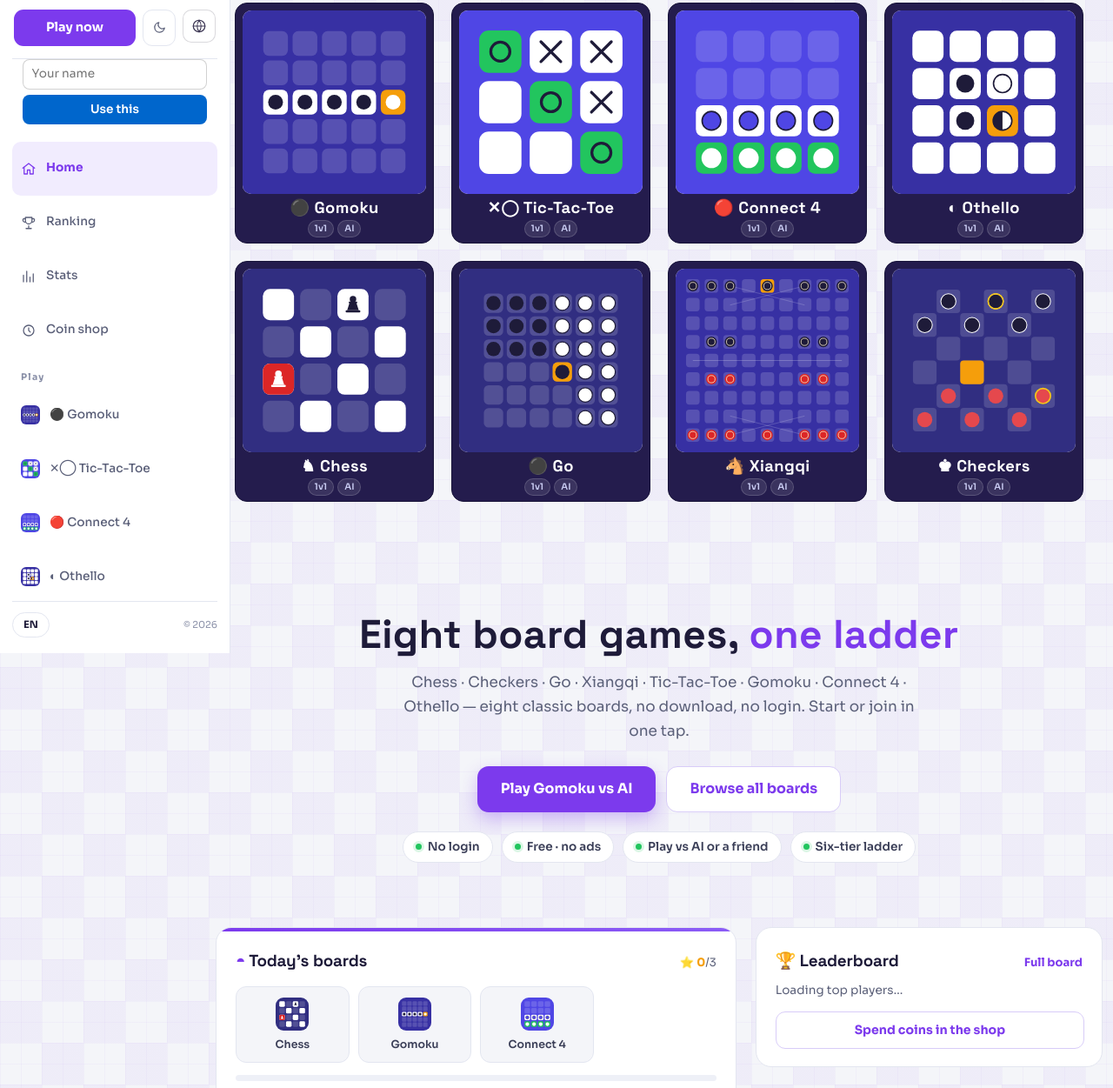
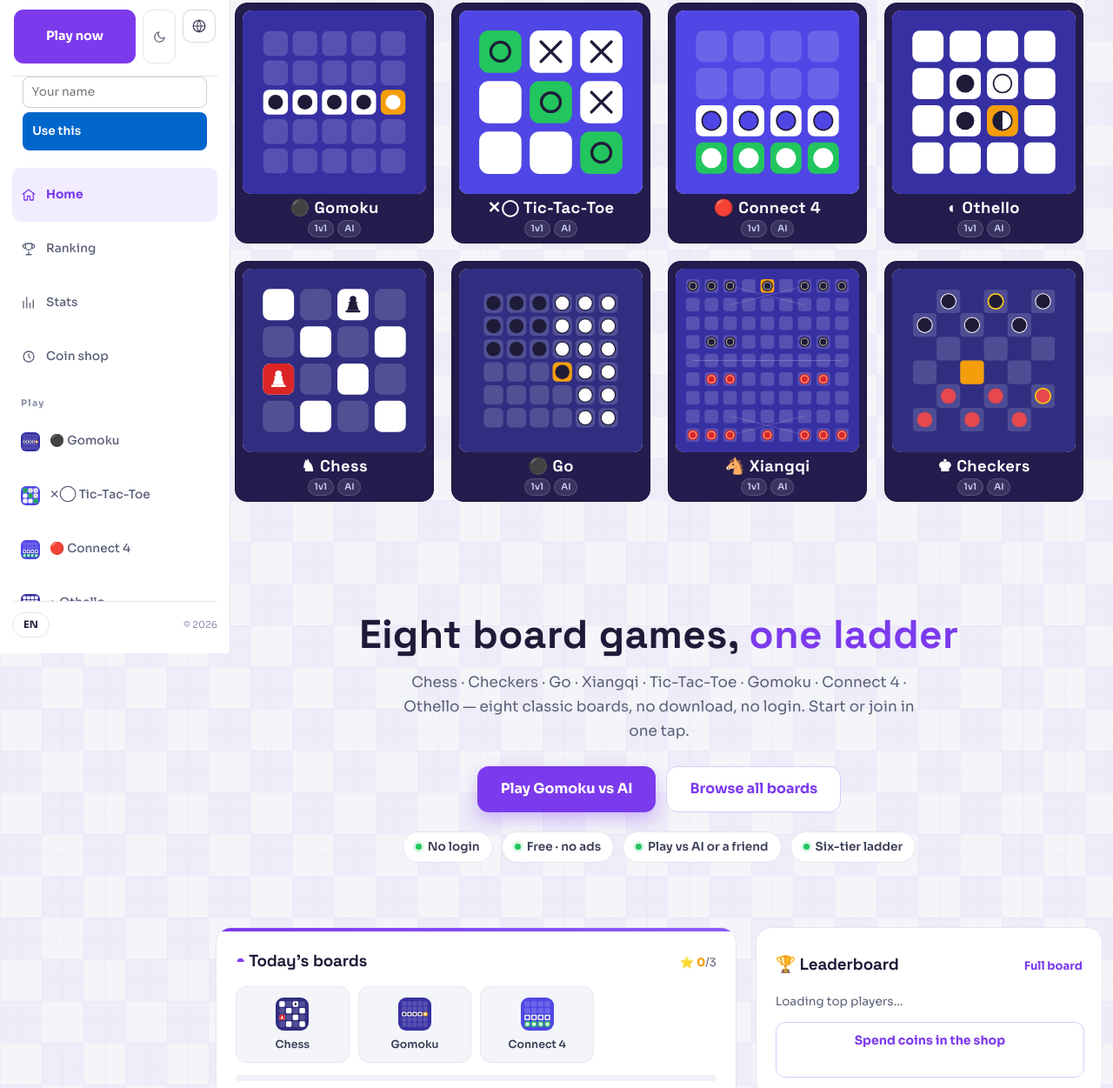
Before and after one commit to eyetoolkit/boardduel-web, a website built with Vite: page index.html in a window 1280 px wide. Shown: the part 49-1300 px from the top of the page at 87% size. Built offline with nearby package versions, Linux system fonts and the light colour scheme; files whose address does not match are found by name.

Commit message:
fix(ui): iOS 44pt 触摸目标兜底（btn-login / panel-meta / btn-exchange / idt-go）

```diff
--- a/src/styles/chrome.css
+++ b/src/styles/chrome.css
@@ -36,9 +36,11 @@ body.home-v2 .btn-login {
   flex: 1; display: inline-flex; align-items: center; justify-content: center;
   background: var(--brand); color: #FFFFFF; border: 0; border-radius: 11px;
   font-weight: 700; font-size: .9rem; padding: 9px 0; white-space: nowrap;
-  text-decoration: none; font-family: var(--ui); cursor: pointer;
+  text-decoration: none; font-family: var(--ui); cursor: pointer; min-height: 44px;
 }
 body.home-v2 .btn-login:hover { background: var(--brand-bright); }
+/* iOS 44pt 触摸目标兜底：侧栏身份提交按钮（P2 · 2026-10-11） */
+body.home-v2 .sb-me .idt-go { min-height: 44px; display: inline-flex; align-items: center; touch-action: manipulation; }
 body.home-v2 .sb-theme {
   flex: none; width: 38px; border: 1px solid var(--line); background: #FFFFFF;
   border-radius: 11px; display: grid; place-items: center; color: var(--mute); cursor: pointer;
--- a/src/styles/home-papergames.css
+++ b/src/styles/home-papergames.css
@@ -140,6 +140,8 @@ body.home-v2 {
 .home-v2 .panel-title .cal { color: var(--violet); }
 .home-v2 .panel-sub { font-size: .82rem; color: var(--mute); }
 .home-v2 .panel-meta { font-size: .82rem; color: var(--mute); display: flex; gap: 12px; align-items: center; }
+/* iOS 44pt 触摸目标兜底：榜单「完整榜单」文字链（P2 · 2026-10-11） */
+.home-v2 .panel-meta a { min-height: 44px; display: inline-flex; align-items: center; touch-action: manipulation; }
 .home-v2 .panel-meta .star b { color: var(--amber); }
 .home-v2 .daily-tiles { display: grid; grid-template-columns: repeat(4, 1fr); gap: 10px; margin-bottom: 14px; }
 .home-v2 .dtile {
@@ -168,7 +170,7 @@ body.home-v2 {
 .home-v2 .wrow.me { border-bottom: 0; color: var(--violet); }
 .home-v2 .btn-exchange {
   width: 100%; border: 1.5px solid #D8CCF8; background: #fff; color: var(--violet);
-  border-radius: 11px; padding: 9px 0; font-weight: 700; font-size: .88rem;
+  border-radius: 11px; padding: 9px 0; font-weight: 700; font-size: .88rem; min-height: 44px;
 }
 .home-v2 .btn-exchange:hover { border-color: var(--violet-bright); background: #F8F5FE; }
 
```
